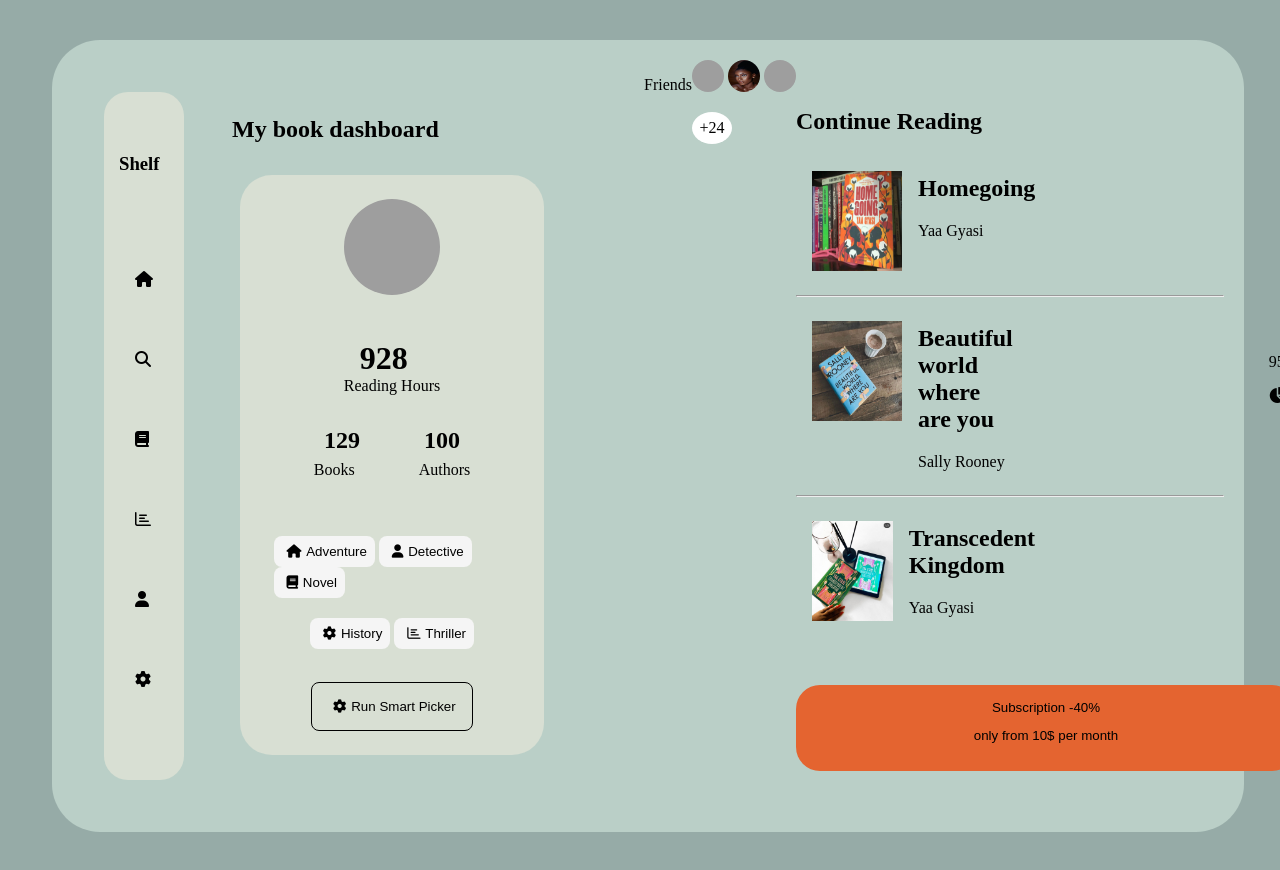
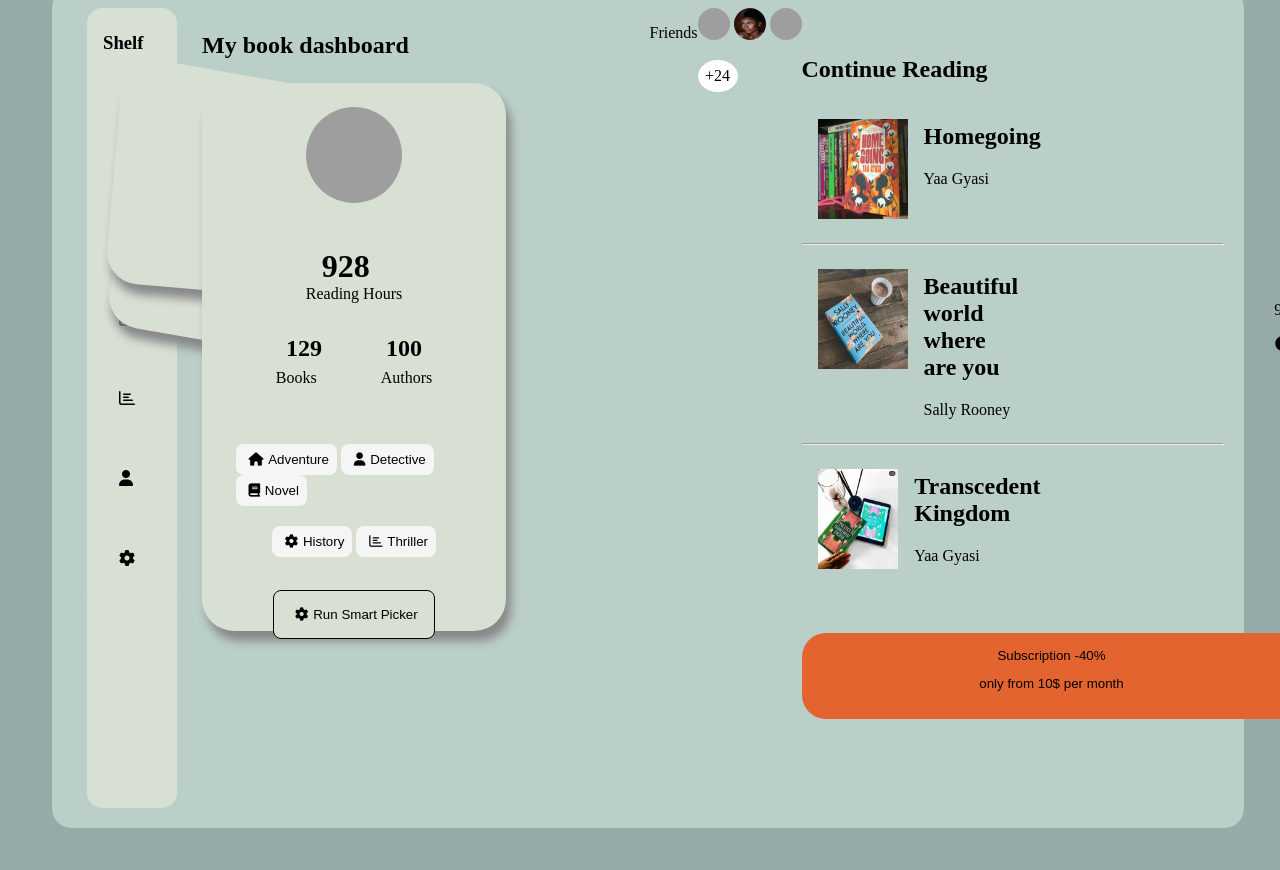
Before and after one commit to oluwatosin-omokurolue/demo, a plain HTML site: page index.html in a window 1280 px wide. Shown: the top 870 px of the page. After the commit the page ends 828 px from the top, so only its background shows below. Drawn offline with Linux system fonts and the light colour scheme; grey boxes are pictures that could not be loaded.

Commit message:
refactor little portion of codebase

```diff
--- a/index.html
+++ b/index.html
@@ -18,6 +18,7 @@
           <div class="shelf-container">
             <div class="icons">
               <h3 class="shelf-icon">Shelf</h3>
+              <div class="icons-rest">
                 <i class="ico fas fa-home"></i>
                 <i class="ico fas fa-search"></i>
                 <i class="ico fas fa-book"></i>
@@ -27,9 +28,11 @@
               </div>
             </div>
           </div>
+        </div>
         <div class="first container-three">
           <h2 class="book-dash">My book dashboard</h2>
-
+          <div class="frame behind-2"></div>
+          <div class="frame behind"></div>
           <div class="frame">
             <div class="frame-2">
               <img
@@ -76,6 +79,7 @@
               </button>
             </div>
           </div>
+
         </div>
         <div class="friends-nav">
           <p>Friends</p>
--- a/style.css
+++ b/style.css
@@ -1,35 +1,36 @@
 body {
   display: flex;
-
   width: 100%;
   align-items: center;
   justify-content: center;
   background-color: #96aba7;
+  height: 100vh;
 }
 
 .container {
   display: flex;
   flex-direction: row;
+  align-items: center;
 }
 
 .container-two {
-  padding: 2rem;
-  border-radius: 2rem;
+  border-radius: 15px;
+  margin-left: 15px;
+  height: 100%;
+  background-color: #d8dfd3;
 }
 
 .shelf-container {
   background-color: #d8dfd3;
   display: flex;
-  width: 2rem;
-  height: 80vh;
-  padding: 1.5rem;
-  align-items: center;
+  width: 90px;
+  padding: 24px 0;
   justify-content: center;
   border-radius: 1.5rem;
 }
 
 .book-dash {
-  margin: 3.5rem 0 0 1rem;
+  margin: 24px 0px;
 }
 .shelf-icon {
   margin: 0 0 4rem 1rem;
@@ -48,9 +49,10 @@ body {
   display: flex;
   flex: 1;
   padding: 20px;
-  margin: 2rem 0 2rem 0;
   width: 90vw;
-  border-radius: 3rem;
+  border-radius: 20px;
+  max-height: 800px;
+  height: 800px;
 }
 
 .first {
@@ -62,7 +64,9 @@ body {
   border-radius: 2rem;
   width: 20vw;
   padding: 1.5rem;
-  margin: 2rem 1.5rem 1.5rem;
+  height: 500px;
+  position: absolute;
+  box-shadow: 5px 10px 10px #888888;
 }
 
 .first-frame {
@@ -190,3 +194,24 @@ img {
   padding: 15px;
   margin-top: 3rem;
 }
+
+.icon-rest {
+  margin-top: 18px;
+}
+
+.container-three {
+  padding: 0px 25px;
+  position: relative;
+}
+
+.behind {
+  height: 164px;
+  right: 233px;
+  transform: rotateZ(5deg);
+}
+
+.behind-2 {
+  height: 220px;
+  right: 221px;
+  transform: rotateZ(10deg);
+}
```
Lines whose indentation alone changed are shown as unchanged.
